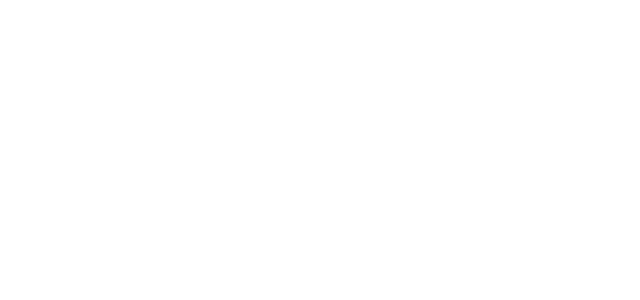
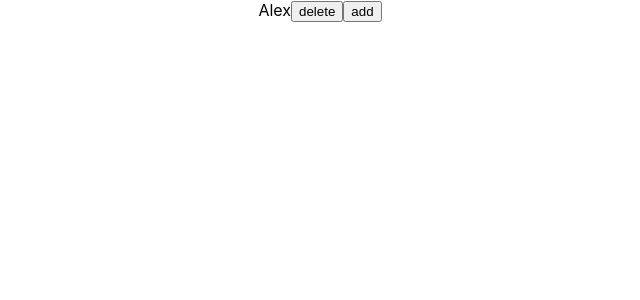
Before and after one commit to Pronat/nativka1, a React (Create React App) app: page / in a window 1280 px wide. Shown: the top 300 px of the page, without its empty margins (320-960 px from the left). Built offline with nearby package versions, Linux system fonts and the light colour scheme.

Commit message:
nativkaCallBack-2

```diff
--- /dev/null
+++ b/src/05-callback onClick, onChange/callBack.tsx
@@ -0,0 +1,17 @@
+import React from "react";
+
+
+const newFunction = () => {
+    alert('Hello!')
+}
+setTimeout(newFunction , 1000)
+
+export const User = () => {
+    return (
+        <div>Alex
+        <button>delete</button>
+        <button>add</button>
+        </div>
+
+    )
+}
--- a/src/App.tsx
+++ b/src/App.tsx
@@ -1,10 +1,11 @@
 import React from 'react';
 import './App.css';
+import {User} from "./05-callback onClick, onChange/callBack";
 
 function App() {
   return (
     <div className="App">
-
+      <User />
     </div>
   );
 }
```
Also changed, not shown: src/05-callback onClick, onChange/callBack.ts (deleted, +0 -7 lines).
